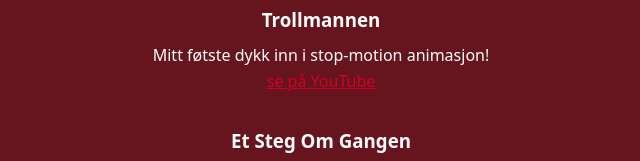
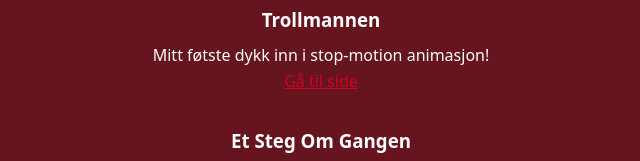
Before and after one commit to JoakimLaugen/Laugen.github.io, a plain HTML site: page index.html in a window 1280 px wide. Shown: the part 332-493 px from the top of the page, 319-959 px from the left. Drawn offline with Linux system fonts and the light colour scheme.

Commit message:
Update index.html

```diff
--- a/index.html
+++ b/index.html
@@ -20,7 +20,7 @@
     <article class="project">
       <h3>Trollmannen</h3>
       <p>Mitt føtste dykk inn i stop-motion animasjon!</p>
-      <a href="https://www.youtube.com/watch?v=xqHoTPZoZAg" target="_blank">se på YouTube</a>
+      <a href="trollmannen.html" target="_blank">Gå til side</a>
     </article>
 
     <article class="project">
```
